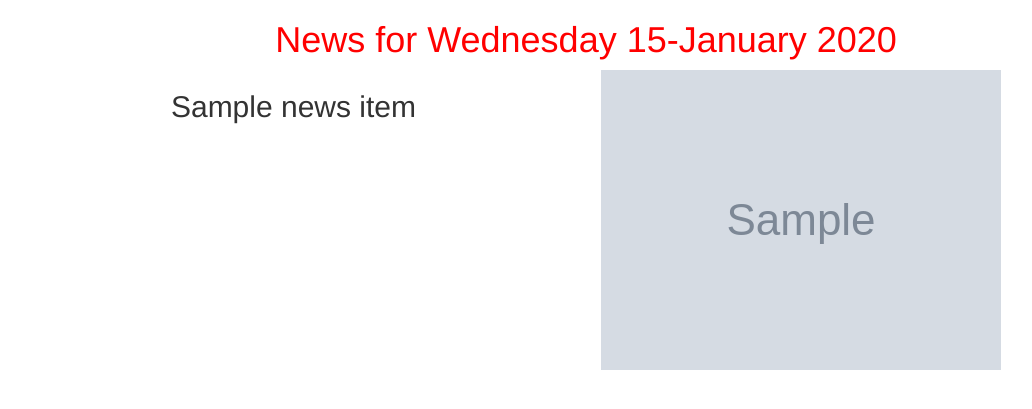
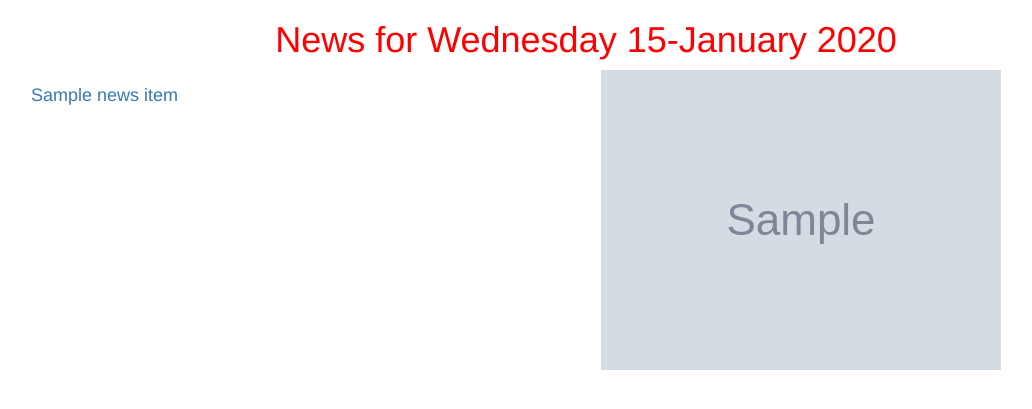
Before and after one commit to cherucole/The-Moringa-Tribune, a Django app: template news/templates/all-news/todays-news.html in a window 1280 px wide. Shown: the part 52-461 px from the top of the page, without its empty margins (54-1086 px from the left). Run offline with Django 3.2, Linux system fonts and the light colour scheme; the template is opened without the code that fills it: most values are stand-ins (such as "Sample title", 1, 10 or a date in 2020); grey boxes marked "Sample" are stand-in pictures; some libraries are stand-ins or nearby versions.

Commit message:
added route to individual articles

```diff
--- a/news/templates/all-news/todays-news.html
+++ b/news/templates/all-news/todays-news.html
@@ -10,8 +10,8 @@
   <div class="row">
     <!-- displaying News articles -->
     <div class="col-xs-6 col-sm-6 col-md-6 col-lg-6">
+              <a class="navbar-brand" href="/article/{{news_item.id}}">{{ news_item.title }}</a>
 
-      <h2 class="text-center"> {{ news_item.title }} </h2>
             <!--<h2 class="text-center"> {{ news_item.post }} </h2>-->
 
     </div>
--- a/news/views.py
+++ b/news/views.py
@@ -56,4 +56,4 @@ def article(request, article_id):
         article = Article.objects.get(id=article_id)
     except DoesNotExist:
         raise Http404()
-    return render(request, 'all-news/article.html', {'article':article})
+    return render(request, 'all-news/article.html', {'article':article, 'article_id':article.id})
```
